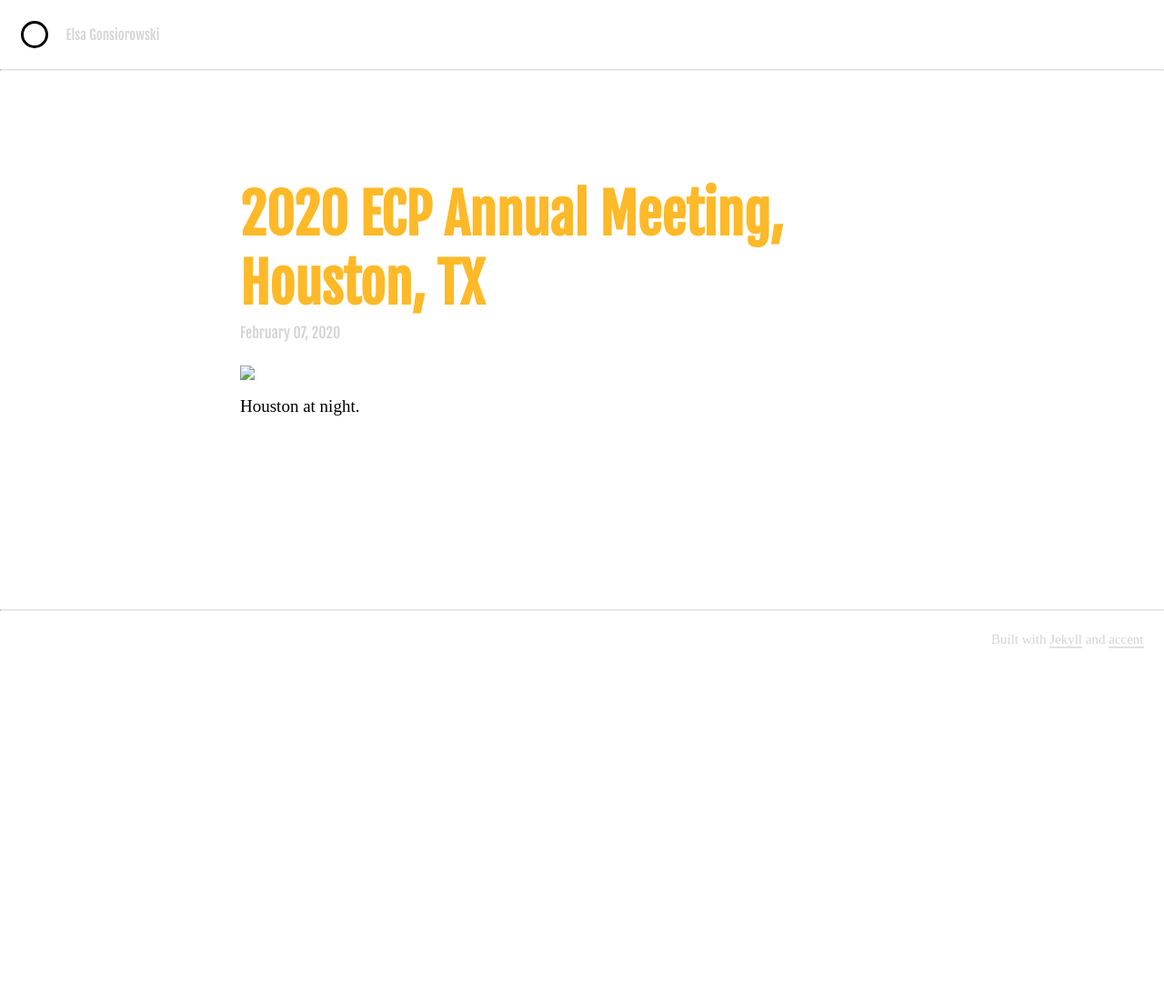
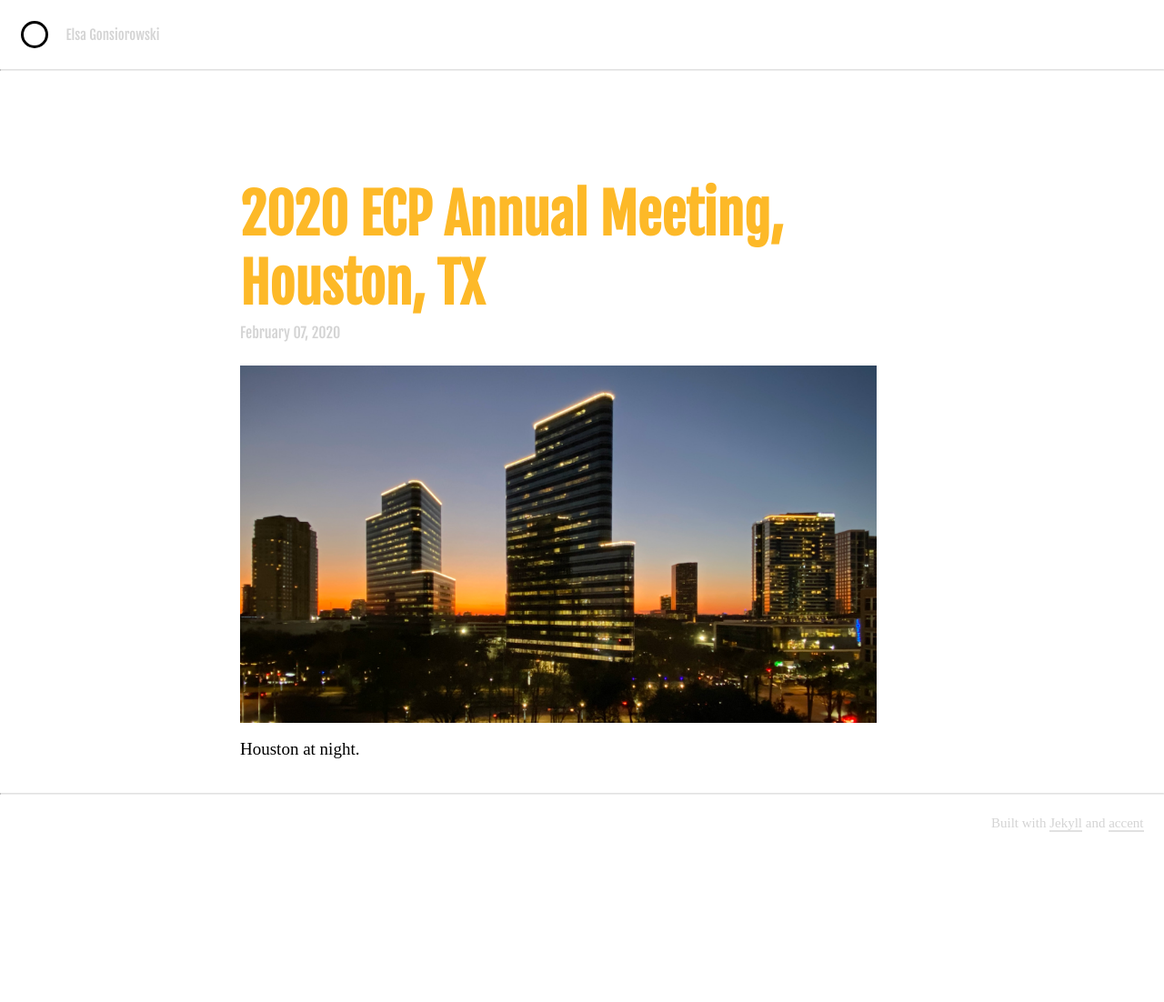
Before and after one commit to gonsie/gonsie.github.io, a Jekyll site: the page built from _posts/2020-02-07-photo-ecp-am.md, in a window 1280 px wide. Shown: the whole page at 91% size. Built offline with Jekyll 4.4.1, drawn with Linux system fonts in a browser that asks for light colours; some web fonts are replaced; before the commit the page ends 900 px from its top, so only the background shows below that.

Commit message:
file path

```diff
--- a/_posts/2020-02-07-photo-ecp-am.md
+++ b/_posts/2020-02-07-photo-ecp-am.md
@@ -1,7 +1,7 @@
 ---
 title: "2020 ECP Annual Meeting, Houston, TX"
 layout: photo
-filename: "images/2020-ecp-am-houston.jpeg"
+filename: "/images/2020-ecp-am-houston.jpeg"
 ---
 
 Houston at night.
```
